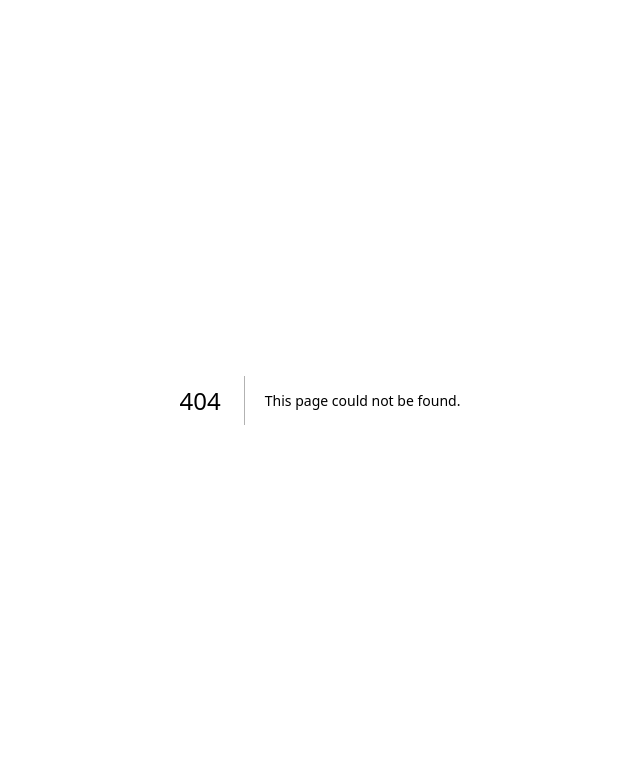
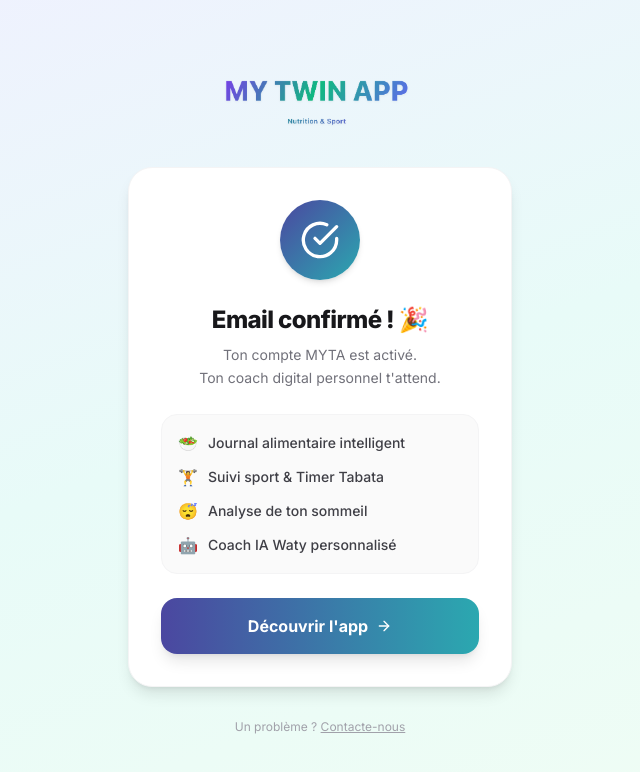
Before and after one commit to contactideaforma-bit/myta, a Next.js app: page /auth/confirm in a window 1280 px wide. Before the commit this address had no page. Shown: the top 772 px of the page, without its empty margins (320-960 px from the left). Built offline with nearby package versions, Linux system fonts and the light colour scheme; no server answers.

Commit message:
feat: page /auth/confirm + redirection email post-inscription

```diff
--- /dev/null
+++ b/src/app/auth/confirm/page.tsx
@@ -0,0 +1,141 @@
+'use client'
+
+import { useEffect, useState } from 'react'
+import { createClient } from '@/lib/supabase/client'
+import { CheckCircle, ArrowRight, Loader2 } from 'lucide-react'
+import { useRouter } from 'next/navigation'
+
+export default function ConfirmPage() {
+  const [status,   setStatus]   = useState<'loading' | 'success'>('loading')
+  const [userName, setUserName] = useState('')
+  const router   = useRouter()
+  const supabase = createClient()
+
+  useEffect(() => {
+    let timeout: ReturnType<typeof setTimeout>
+
+    // Écoute les changements d'auth (Supabase injecte les tokens via le hash de l'URL)
+    const { data: { subscription } } = supabase.auth.onAuthStateChange((event, session) => {
+      if (event === 'SIGNED_IN' || event === 'TOKEN_REFRESHED') {
+        const name = session?.user?.user_metadata?.full_name?.split(' ')[0] ?? ''
+        setUserName(name)
+        setStatus('success')
+      }
+    })
+
+    // Fallback : session déjà active
+    supabase.auth.getSession().then(({ data: { session } }) => {
+      if (session) {
+        const name = session.user.user_metadata?.full_name?.split(' ')[0] ?? ''
+        setUserName(name)
+        setStatus('success')
+      } else {
+        // Sécurité : afficher la page après 4s même sans session (lien expiré, etc.)
+        timeout = setTimeout(() => setStatus('success'), 4000)
+      }
+    })
+
+    return () => {
+      subscription.unsubscribe()
+      clearTimeout(timeout)
+    }
+  }, []) // eslint-disable-line react-hooks/exhaustive-deps
+
+  async function handleContinue() {
+    const { data: { session } } = await supabase.auth.getSession()
+    if (!session) { router.push('/auth'); return }
+
+    const { data: profile } = await supabase
+      .from('profiles')
+      .select('subscription_status')
+      .eq('id', session.user.id)
+      .single()
+
+    const hasAccess = ['trialing', 'active', 'vip'].includes(profile?.subscription_status ?? '')
+    router.push(hasAccess ? '/dashboard' : '/onboarding')
+  }
+
+  return (
+    <div
+      className="min-h-screen flex flex-col items-center justify-center px-5 py-12"
+      style={{ background: 'linear-gradient(160deg, #f0f0ff 0%, #e8fbf8 50%, #f0fdf4 100%)' }}
+    >
+      <div className="w-full max-w-sm flex flex-col items-center gap-8">
+
+        {/* Logo */}
+        <img
+          src="/logo_my_twin_app.png"
+          alt="My Twin App"
+          className="w-52 object-contain drop-shadow-sm"
+        />
+
+        {status === 'loading' ? (
+          /* État chargement */
+          <div className="bg-white rounded-3xl p-10 shadow-lg border border-zinc-100 w-full flex flex-col items-center gap-4">
+            <Loader2 size={36} className="animate-spin text-[#4B47A0]" />
+            <p className="text-zinc-500 text-sm">Confirmation de ton compte…</p>
+          </div>
+        ) : (
+          /* État succès */
+          <div className="bg-white rounded-3xl p-8 shadow-lg border border-zinc-100 w-full flex flex-col items-center gap-6 text-center">
+
+            {/* Icône succès */}
+            <div
+              className="w-20 h-20 rounded-full flex items-center justify-center shadow-md"
+              style={{ background: 'linear-gradient(135deg, #4B47A0, #2BA8B0)' }}
+            >
+              <CheckCircle size={40} className="text-white" />
+            </div>
+
+            {/* Titre + sous-titre */}
+            <div>
+              <h1 className="text-2xl font-extrabold text-zinc-900 tracking-tight">
+                {userName ? `Bienvenue ${userName} ! 🎉` : 'Email confirmé ! 🎉'}
+              </h1>
+              <p className="text-zinc-500 text-sm mt-2 leading-relaxed">
+                Ton compte MYTA est activé.<br />
+                Ton coach digital personnel t'attend.
+              </p>
+            </div>
+
+            {/* Aperçu des fonctionnalités */}
+            <div className="w-full bg-zinc-50 rounded-2xl p-4 flex flex-col gap-2.5 text-left border border-zinc-100">
+              {[
+                { e: '🥗', l: 'Journal alimentaire intelligent' },
+                { e: '🏋️', l: 'Suivi sport & Timer Tabata' },
+                { e: '😴', l: 'Analyse de ton sommeil' },
+                { e: '🤖', l: 'Coach IA Waty personnalisé' },
+              ].map(f => (
+                <div key={f.l} className="flex items-center gap-2.5 text-sm text-zinc-700">
+                  <span className="text-base">{f.e}</span>
+                  <span className="font-medium">{f.l}</span>
+                </div>
+              ))}
+            </div>
+
+            {/* CTA */}
+            <button
+              onClick={handleContinue}
+              className="flex items-center justify-center gap-2 w-full py-4 rounded-2xl text-white font-bold text-base shadow-lg transition-all active:scale-[0.98]"
+              style={{ background: 'linear-gradient(90deg, #4B47A0 0%, #2BA8B0 100%)' }}
+            >
+              Découvrir l'app <ArrowRight size={16} />
+            </button>
+
+          </div>
+        )}
+
+        <p className="text-xs text-zinc-400 text-center">
+          Un problème ?{' '}
+          <a
+            href="mailto:contact@mytwinapp.fr"
+            className="underline hover:text-zinc-600 transition-colors"
+          >
+            Contacte-nous
+          </a>
+        </p>
+
+      </div>
+    </div>
+  )
+}
--- a/src/app/auth/page.tsx
+++ b/src/app/auth/page.tsx
@@ -36,7 +36,7 @@
         email, password,
         options: {
           data: { full_name: name },
-          emailRedirectTo: `${window.location.origin}/onboarding`,
+          emailRedirectTo: `${window.location.origin}/auth/confirm`,
         },
       })
       if (error) { setMessage(error.message) }
```
